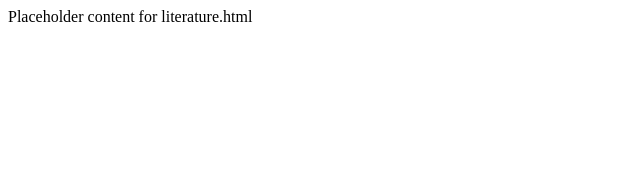
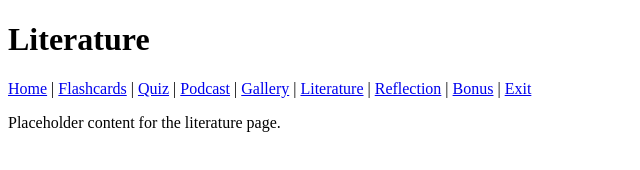
Before and after one commit to hibro800/ai-teaching-toolkit, a plain HTML site: page literature.html in a window 1280 px wide. Shown: the whole page, without its empty margins (0-640 px from the left). Drawn offline with Linux system fonts and the light colour scheme.

Commit message:
Update literature.html

```diff
--- a/literature.html
+++ b/literature.html
@@ -1 +1,21 @@
-Placeholder content for literature.html
+<!DOCTYPE html>
+<html>
+<head>
+    <title>Literature - AI Teaching Toolkit</title>
+</head>
+<body>
+    <h1>Literature</h1>
+    <nav>
+        <a href="index.html">Home</a> |
+        <a href="flashcard.html">Flashcards</a> |
+        <a href="quiz.html">Quiz</a> |
+        <a href="podcast.html">Podcast</a> |
+        <a href="gallery.html">Gallery</a> |
+        <a href="literature.html">Literature</a> |
+        <a href="reflect.html">Reflection</a> |
+        <a href="bonus.html">Bonus</a> |
+        <a href="exit.html">Exit</a>
+    </nav>
+    <p>Placeholder content for the literature page.</p>
+</body>
+</html>
```
